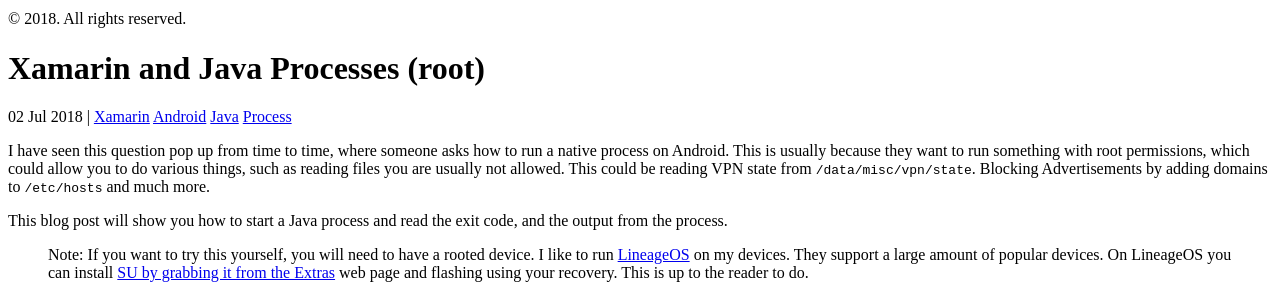
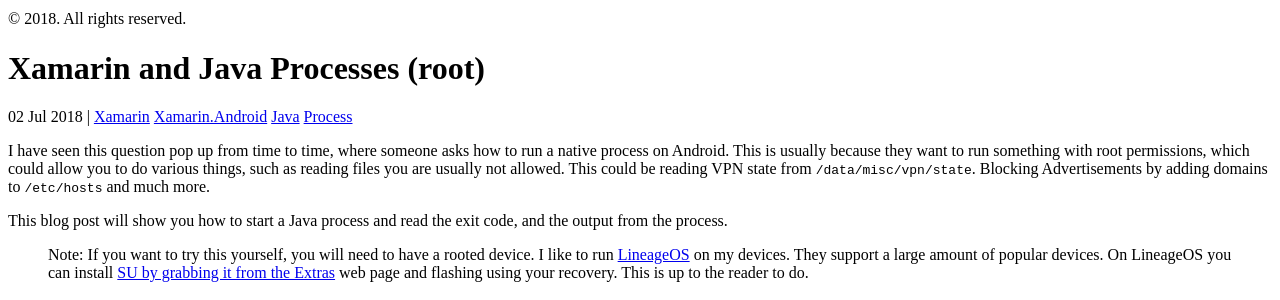
Before and after one commit to Cheesebaron/cheesebaron.github.io, a Jekyll site: the page built from _posts/2018-07-02-xamarin-and-java-processes.md, in a window 1280 px wide and 900 px high. Shown: the part 430-730 px from the top of the window. Built offline with Jekyll 4.4.1, drawn with Linux system fonts in a browser that asks for light colours; nearby versions of some CDN libraries.

Commit message:
Adjust tag

```diff
--- a/_posts/2018-07-02-xamarin-and-java-processes.md
+++ b/_posts/2018-07-02-xamarin-and-java-processes.md
@@ -6,7 +6,7 @@ comments: true
 date: 2018-7-2 21:50:00 +0200
 tags:
 - Xamarin
-- Android
+- Xamarin.Android
 - Java
 - Process
 ---
```
